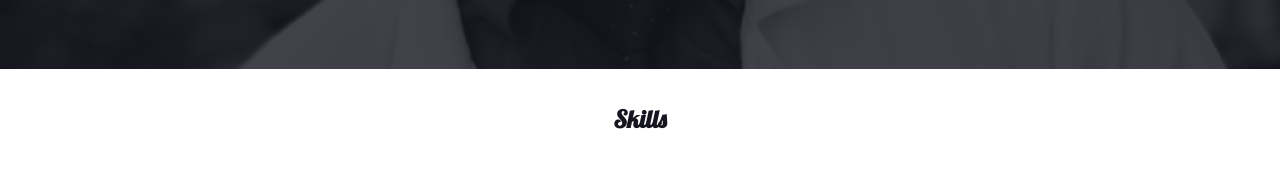
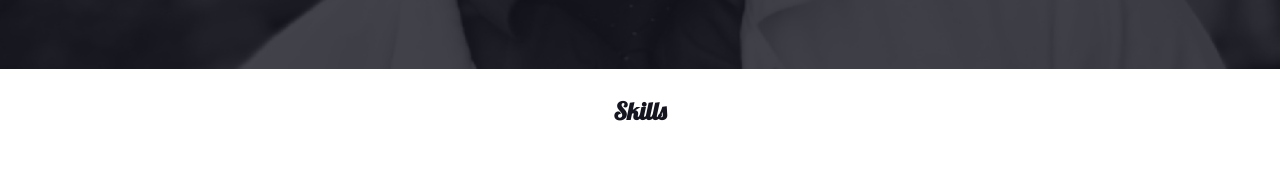
Before and after one commit to Akhenaten-Sama/NewPortfolio, a React (Create React App) app: page / in a window 1280 px wide. Shown: the part 731-914 px from the top of the page. Built offline with nearby package versions, Linux system fonts and the light colour scheme.

Commit message:
padding issues

```diff
--- a/src/App.scss
+++ b/src/App.scss
@@ -9,11 +9,11 @@ $tertiary-color:rgb(21,21,32);
 h2.title{
   text-align: center;
   color:white;
-  padding-top: 2rem;
+  padding-top: 1.5rem;
   font-weight: 600;
    font-family: 'Lobster', cursive;
    letter-spacing: 1.5;
-   padding-bottom: 2rem;
+   padding-bottom: 1.5rem;
   margin: 0;
 
   &.skill-color{
```
